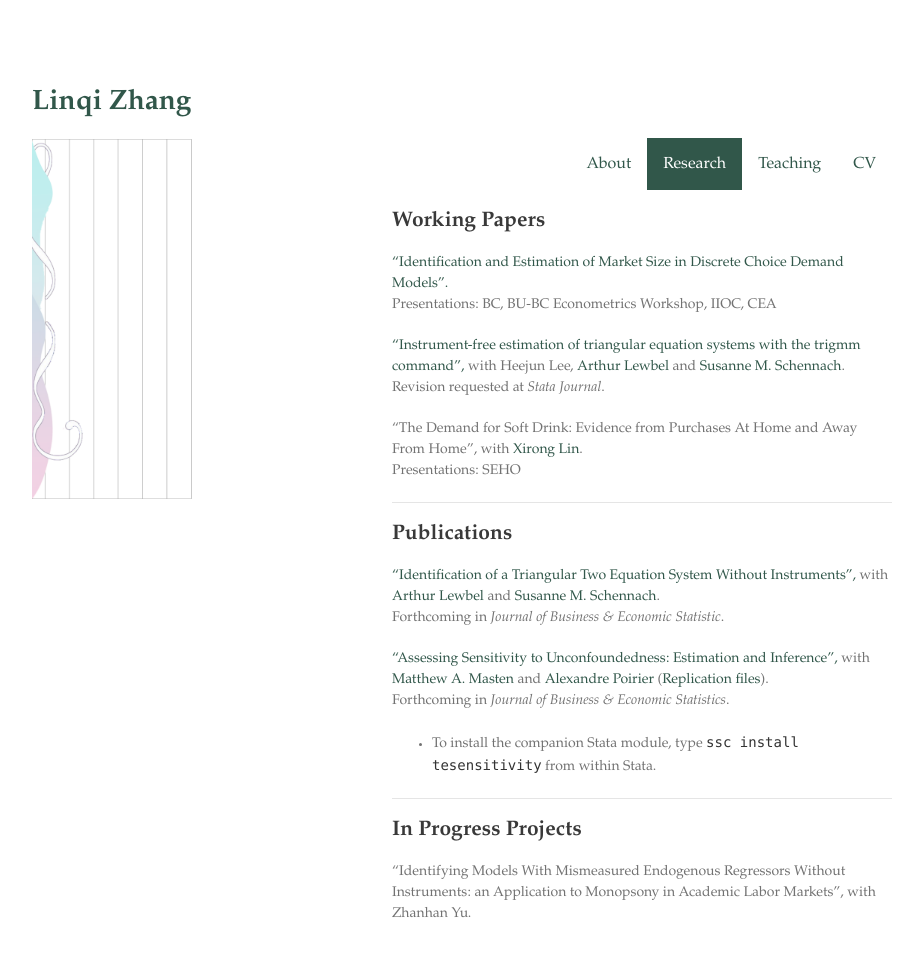
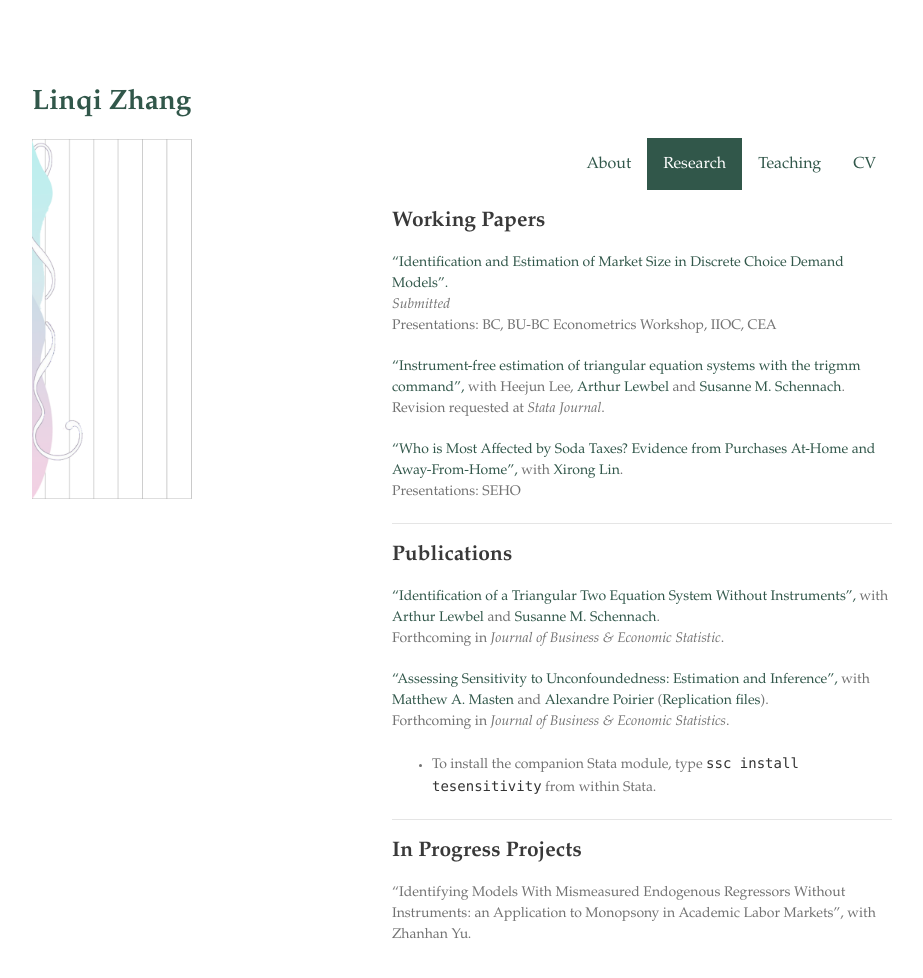
Before and after one commit to zhanglinqi/zhanglinqi.github.io, a Jekyll site: the page built from research.md, in a window 1280 px wide and 1016 px high. Shown: the top 978 px of the window, without its empty margins (178-1101 px from the left). Built offline with Jekyll 4.4.1, drawn with Linux system fonts in a browser that asks for light colours; our own code applies the rules of GitHub Pages for plain Markdown files.

Commit message:
update paper and cv

```diff
--- a/research.md
+++ b/research.md
@@ -6,12 +6,13 @@ layout: research
 
 
 ["Identification and Estimation of Market Size in Discrete Choice Demand Models".](https://zhanglinqi.github.io/assets/pdf/restart-measurement_error_mkt_v20.pdf)
+*Submitted*
 Presentations: BC, BU-BC Econometrics Workshop, IIOC, CEA
 
 ["Instrument-free estimation of triangular equation systems with the trigmm command",](https://drive.google.com/file/d/1ssduVrNYEQ9bbyhdq8nTTbKCnfGndskI/view) with Heejun Lee, [Arthur Lewbel](https://sites.google.com/bc.edu/arthur-lewbel) and [Susanne M. Schennach](https://sites.google.com/a/brown.edu/smschenn/).
 Revision requested at *Stata Journal*.
 
-"The Demand for Soft Drink: Evidence from Purchases At Home and Away From Home", with [Xirong Lin](http://www.xirong-lin.com).
+["Who is Most Affected by Soda Taxes? Evidence from Purchases At-Home and Away-From-Home",](https://zhanglinqi.github.io/assets/pdf/demand_linkage_fah_fafh_v10.pdf) with [Xirong Lin](http://www.xirong-lin.com).
 Presentations: SEHO
 
 ---
```
Also changed, not shown: 2 other files.
